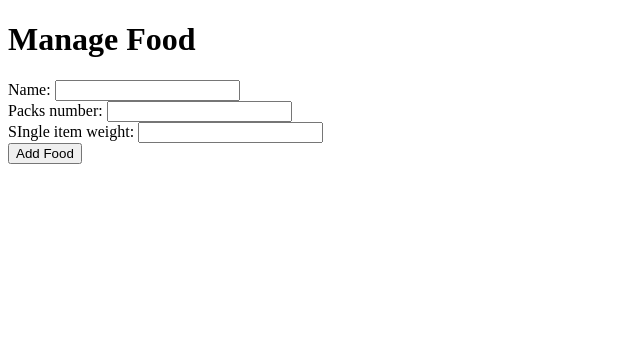
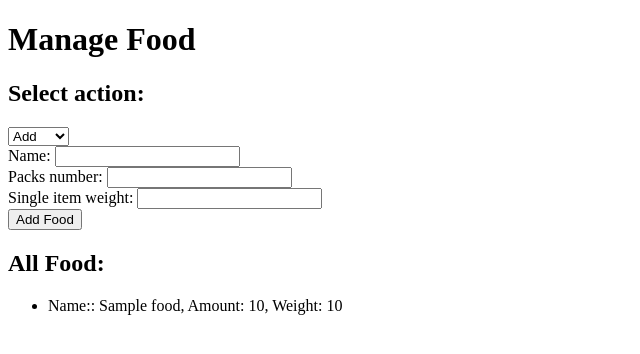
Before and after one commit to FilipParyz/TestingDoggos, a Flask app: page /manage_food in a window 1280 px wide. Shown: the top 354 px of the page, without its empty margins (0-640 px from the left). Run offline with Flask 3, Linux system fonts and the light colour scheme; tables that the repository leaves empty hold one stand-in row (values such as "Sample post").

Commit message:
Modified templete for food. Methon addFood returns error - the method is not allowed for the requested URL. To corrected.

```diff
--- a/templates/manage_food.html
+++ b/templates/manage_food.html
@@ -4,14 +4,71 @@
     <title>Manage Food</title>
     <script>
         window.onload = function() {
-            document.querySelector('form').addEventListener('submit', function(event) {
+            loadFood();
+        };
+
+        function loadFood() {
+            fetch(`{{ url_for('handle_foods') }}`)
+                .then(response => response.json())
+                .then(data => {
+                    let foodList = document.getElementById("foodList");
+                    foodList.innerHTML = "";
+                    let foodOptions = document.getElementById("foodId");
+                    foodOptions.innerHTML = "";
+
+                    // Dodaj domyślną opcję wyboru
+                    let defaultOption = document.createElement("option");
+                    defaultOption.value = -1;
+                    defaultOption.textContent = "Wybierz jedzenie";
+                    foodOptions.appendChild(defaultOption);
+
+                    data.forEach(food => {
+                        let foodItem = document.createElement("li");
+                        foodItem.textContent = `Name:: ${food.name}, Amount: ${food.amount}, Weight: ${food.weight}`;
+                        foodList.appendChild(foodItem);
+
+                        let foodOption = document.createElement("option");
+                        foodOption.value = food.id;
+                        foodOption.textContent = food.name;
+                        document.getElementById("foodId").appendChild(foodOption);
+                    });
+                })
+                .catch(error => console.error('Error:', error));
+        }
+        function handleActionChange() {
+            var action = document.getElementById("action").value;
+            var addFoodForm = document.getElementById("addFoodForm");
+            var editFoodForm = document.getElementById("editFoodForm");
+            var deleteFoodForm = document.getElementById("deleteFoodForm");
+            var existingFood = document.getElementById("existingFood");
+
+            if (action === "add") {
+                addFoodForm.style.display = "block";
+                editFoodForm.style.display = "none";
+                deleteFoodForm.style.display = "none";
+                existingFood.style.display = "none";
+            } else {
+                if (action === "edit") {
+                    addFoodForm.style.display = "none";
+                    editFoodForm.style.display = "block";
+                    deleteFoodForm.style.display = "none";
+                } else if (action === "delete") {
+                    addFoodForm.style.display = "none";
+                    editFoodForm.style.display = "none";
+                    deleteFoodForm.style.display = "block";
+                }
+                existingFood.style.display = "block";
+            }
+        }
+
+        function addFood(event) {
             event.preventDefault();
             let formData = new FormData(event.target);
             let jsonObject = {};
             for (const [key, value]  of formData.entries()) {
                 jsonObject[key] = value;
             }
-                fetch('{{ url_for('handle_foods') }}', {
+            fetch(`{{ url_for('handle_foods') }}`, {
                 method: 'POST',
                 headers: {
                     'Content-Type': 'application/json'
@@ -20,12 +77,65 @@
             }).then(response => response.json())
             .then(data => console.log(data))
             .catch(error => console.error('Error:', error));
-            });
+            loadFood();
         };
+
+        function deleteFood() {
+            var foodId = document.getElementById("foodId").value;
+            fetch(`{{ url_for('handle_foods') }}/`+foodId, {
+                method: 'DELETE'
+            })
+            .then(response => console.log(response))
+            .then(data => {
+                console.log(data);
+                loadFood();
+            })
+            .catch(error => console.error('Error:', error));
+            loadFood();
+        }
+
+        function editFood(event) {
+            event.preventDefault();
+            var foodId = document.getElementById("foodId").value;
+            let formData = new FormData(event.target);
+            let jsonObject = {};
+            for (const [key, value]  of formData.entries()) {
+                jsonObject[key] = value;
+            }
+            fetch(`{{ url_for('handle_foods') }}/`+foodId, {
+                method: 'PUT',
+                headers: {
+                    'Content-Type': 'application/json'
+                },
+                body: JSON.stringify(jsonObject)
+            })
+            .then(response => console.log(response))
+            .then(data => {
+                console.log(data);
+                loadFood();
+            })
+            .catch(error => console.error('Error:', error));
+            loadFood();
+        }
     </script>
 </head>
 <body>
     <h1>Manage Food</h1>
+    <h2>Select action:</h2>
+    <select id="action" onchange="handleActionChange()">
+        <option value="add">Add</option>
+        <option value="edit">Edit</option>
+        <option value="delete">Delete</option>
+    </select>
+
+    <div id="existingFood" style="display: none;">
+        <h2>Choose a Food:</h2>
+        <select id="foodId">
+            <option value="">Select a Food</option>
+        </select>
+    </div>
+
+    <div id="addFoodForm">
         <form method="POST">
             <label for="name">Name:</label>
             <input type="text" id="name" name="name" required><br>
@@ -33,10 +143,38 @@
             <label for="amount">Packs number:</label>
             <input type="number" id="amount" name="amount" required><br>
 
-        <label for="weight">SIngle item weight:</label>
+            <label for="weight">Single item weight:</label>
             <input type="number" id="weight" name="weight" required><br>
 
             <button type="submit">Add Food</button>
         </form>
+    </div>
+
+    <div id="editFoodForm" style="display: none;">
+        <h2>Edit Food</h2>
+        <form method="POST" onsubmit="editFood(event)">
+            <label for="name">Name:</label>
+            <input type="text" id="name" name="name" required><br>
+
+            <label for="amount">Packs number:</label>
+            <input type="number" id="amount" name="amount" required><br>
+
+            <label for="weight">Single item weight:</label>
+            <input type="number" id="weight" name="weight" required><br>
+
+            <button type="submit">Edit Food</button>
+        </form>
+    </div>
+
+    <div id="deleteFoodForm" style="display: none;">
+        <h2>Delete Food</h2>
+        <button onclick="deleteFood()">Delete</button>
+    </div>
+
+    <div></div>
+        <h2>All Food:</h2>
+        <ul id="foodList">
+        </ul>
+    </div>
 </body>
 </html>
--- a/testing_doggos.py
+++ b/testing_doggos.py
@@ -101,6 +101,8 @@ class Food(db.Model):
 
     def update(self, data):
         """Updates the Food object with new data."""
+        if isinstance(data, str):
+            data = json.loads(data)
         self.name = data['name']
         self.amount = data['amount']
         self.weight = data['weight']
```
Also changed, not shown: templates/manage_food_old.html (added, +42 -0 lines). Lines whose indentation alone changed are shown as unchanged.
